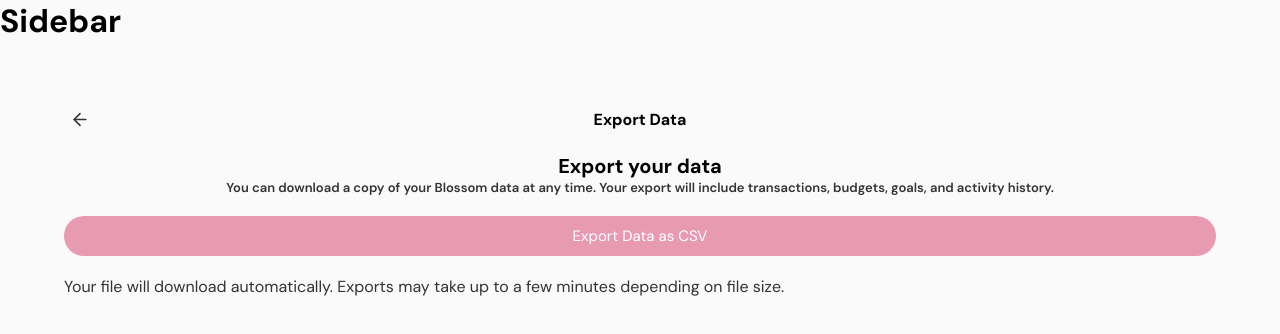
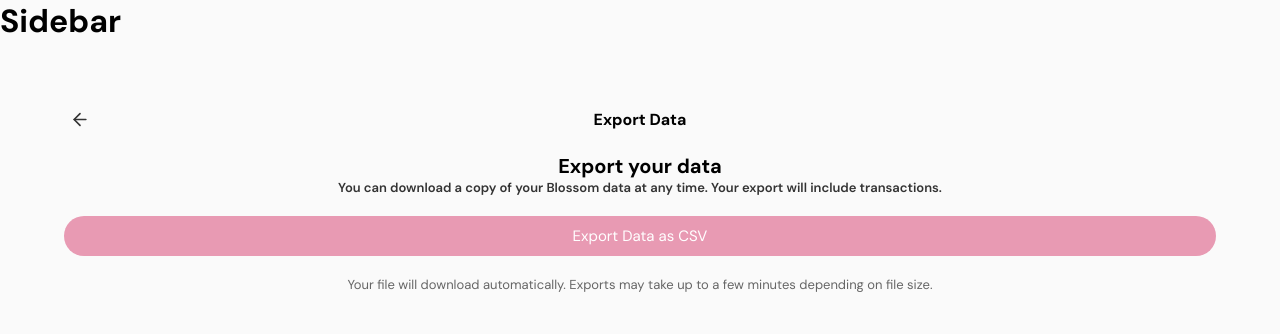
Before and after one commit to mirelalexy/blossom, a React (Vite) app in the folder frontend/: page /settings/data-and-privacy/export in a window 1280 px wide. Shown: the top 334 px of the page. Built offline with nearby package versions, Linux system fonts and the light colour scheme.

Commit message:
feat(data): implement CSV export for transactions

```diff
--- a/frontend/src/pages/settings/data & privacy/ExportData.jsx
+++ b/frontend/src/pages/settings/data & privacy/ExportData.jsx
@@ -1,21 +1,57 @@
+import { useTransactions } from "../../../store/TransactionStore"
+
 import PageHeader from "../../../components/ui/PageHeader"
-
 import Button from "../../../components/ui/Button"
 import PageIntro from "../../../components/ui/PageIntro"
 
 function ExportData() {
+    const { transactions } = useTransactions()
+
+    function convertToCSV(transactions) {
+        const headers = ["date", "merchant", "category", "type", "amount", "mood", "intent", "notes"]
+
+        const rows = transactions.map(t =>
+            [
+                t.date,
+                t.merchant,
+                t.category,
+                t.type,
+                t.amount,
+                t.mood,
+                t.intent,
+                t.notes
+            ].join(",")
+        )
+
+        return [headers.join(","), ...rows].join("\n")
+    }
+
+    function handleExport() {
+        const csv = convertToCSV(transactions)
+
+        const blob = new Blob([csv], { type: "text/csv" })
+        const url = URL.createObjectURL(blob)
+
+        const a = document.createElement("a")
+        a.href = url
+        a.download = `blossom-transactions-${new Date().toISOString().slice(0, 10)}.csv`
+        a.click()
+
+        URL.revokeObjectURL(url)
+    }
+
     return (
         <div className="settings-content">
             <PageHeader title="Export Data" />
 
             <PageIntro
                 title="Export your data"
-                text="You can download a copy of your Blossom data at any time. Your export will include transactions, budgets, goals, and activity history."
+                text="You can download a copy of your Blossom data at any time. Your export will include transactions."
             />
 
-            <Button>Export Data as CSV</Button>
+            <Button onClick={handleExport}>Export Data as CSV</Button>
 
-            <p>Your file will download automatically. Exports may take up to a few minutes depending on file size.</p>
+            <p className="additional-info">Your file will download automatically. Exports may take up to a few minutes depending on file size.</p>
         </div>
     )
 }
--- a/frontend/src/styles/components/PageIntro.css
+++ b/frontend/src/styles/components/PageIntro.css
@@ -11,4 +11,5 @@
 .page-intro-text {
     font-size: 13px;
     font-weight: 600;
+    text-align: center;
 }
--- a/frontend/src/styles/global.css
+++ b/frontend/src/styles/global.css
@@ -35,3 +35,9 @@ h1, h2, h3, h4 {
     flex-direction: column;
     gap: 20px;
 }
+
+.additional-info {
+    color: var(--text-secondary);
+    font-size: 13px;
+    text-align: center;
+}
```
